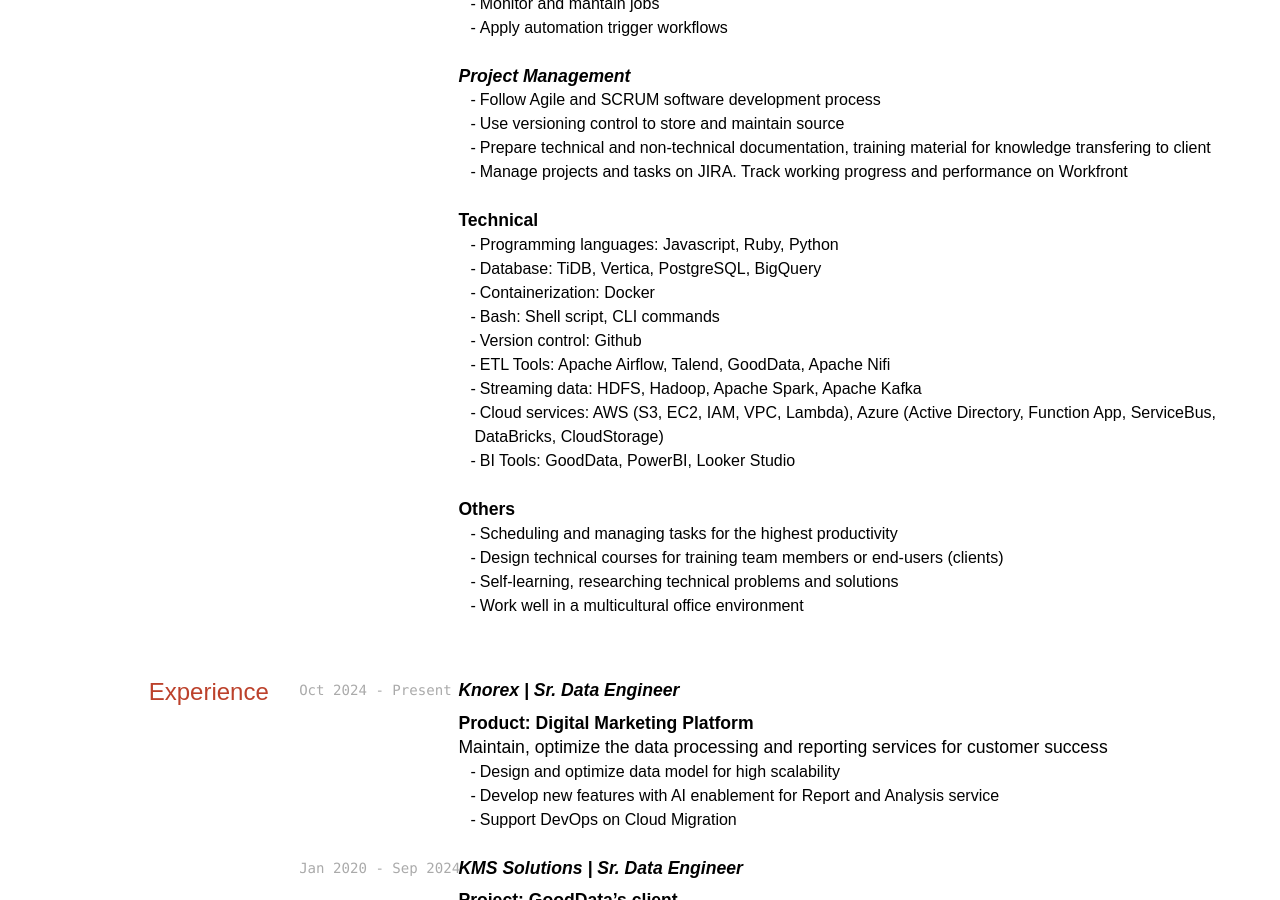
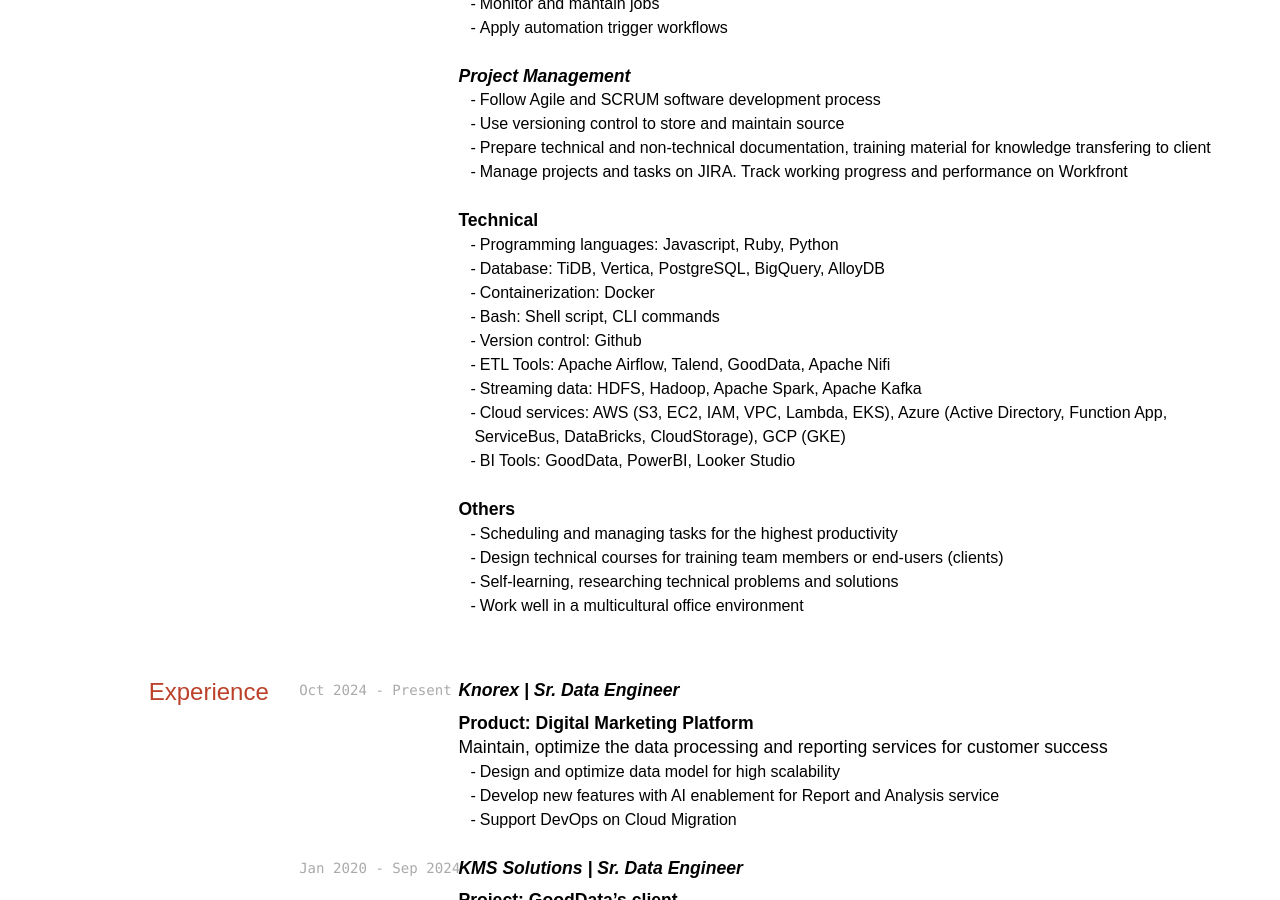
Before and after one commit to tuannnh/cv, a Jekyll site: the page built from index.md, in a window 1280 px wide and 900 px high, scrolled down 1034 px. Built offline with Jekyll 4.4.1, drawn with Linux system fonts in a browser that asks for light colours; nearby versions of some CDN libraries; some web fonts are replaced; a style sheet for code colours, icons or effects is not loaded.

Commit message:
Update index.md

```diff
--- a/index.md
+++ b/index.md
@@ -73,13 +73,13 @@ _Project Management_
 **Technical**
 
 - Programming languages: Javascript, Ruby, Python
-- Database: TiDB, Vertica, PostgreSQL, BigQuery
+- Database: TiDB, Vertica, PostgreSQL, BigQuery, AlloyDB
 - Containerization: Docker
 - Bash: Shell script, CLI commands
 - Version control: Github
 - ETL Tools: Apache Airflow, Talend, GoodData, Apache Nifi
 - Streaming data: HDFS, Hadoop, Apache Spark, Apache Kafka
-- Cloud services: AWS (S3, EC2, IAM, VPC, Lambda), Azure (Active Directory, Function App, ServiceBus, DataBricks, CloudStorage)
+- Cloud services: AWS (S3, EC2, IAM, VPC, Lambda, EKS), Azure (Active Directory, Function App, ServiceBus, DataBricks, CloudStorage), GCP (GKE)
 - BI Tools: GoodData, PowerBI, Looker Studio
 
 **Others**
```
